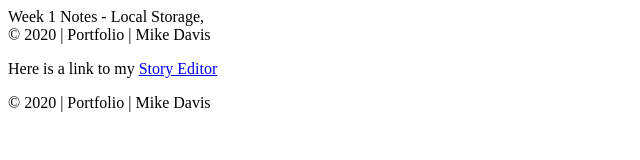
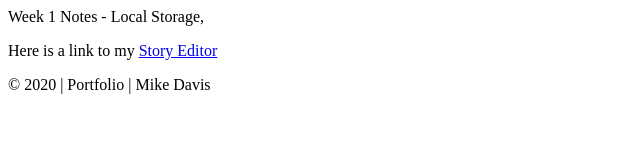
Before and after one commit to TheKwom/WDD-330, a plain HTML site: page Week-1/index.html in a window 1280 px wide. Shown: the whole page, without its empty margins (0-640 px from the left). Drawn offline with Linux system fonts and the light colour scheme.

Commit message:
get rid of 2nd footer

```diff
--- a/Week-1/index.html
+++ b/Week-1/index.html
@@ -9,7 +9,6 @@
 <body>
     <header>Week 1 Notes - Local Storage,</header>
     <main>
-    <footer> &copy; 2020 | Portfolio | Mike Davis </footer>
         <p>Here is a link to my <a href="story_editor.html">Story Editor</a> </p>
     </main>
     <footer> &copy; 2020 | Portfolio | Mike Davis </footer>
```
